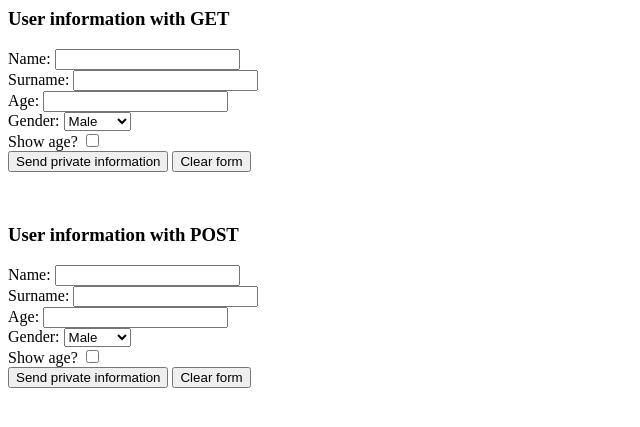
After one commit to Vaflan/FastPHPWeb, a PHP site: page /form.php in a window 1280 px wide. The commit adds this page. Shown: the top 427 px of the page, without its empty margins (0-640 px from the left). Run offline with PHP 8.4, Linux system fonts and the light colour scheme.

Commit message:
Support $_POST
now support $_POST and great new one example form.php

```diff
--- /dev/null
+++ b/web/form.php
@@ -0,0 +1,33 @@
+<form action="" method="get">
+	<h3>User information with GET</h3>
+	Name: <input type="text" name="user[name]" /><br />
+	Surname: <input type="text" name="user[surname]" /><br />
+	Age: <input type="text" name="user[age]" /><br />
+	Gender: <select name="user[gender]"><option>Male</option><option>Female</option></select><br />
+	<label>Show age? <input type="checkbox" value="1" name="user[show_age]" /></label><br />
+	<input type="submit" value="Send private information" /> <input type="reset" value="Clear form" /><br />
+</form>
+
+<?php
+if(count($_GET)) {
+	echo '<textarea style="width:330px; height: 200px;">'.print_r($_GET, true).'</textarea>';
+}
+?>
+<br />
+
+<form action="" method="post">
+	<h3>User information with POST</h3>
+	Name: <input type="text" name="user[name]" /><br />
+	Surname: <input type="text" name="user[surname]" /><br />
+	Age: <input type="text" name="user[age]" /><br />
+	Gender: <select name="user[gender]"><option>Male</option><option>Female</option></select><br />
+	<label>Show age? <input type="checkbox" value="1" name="user[show_age]" /></label><br />
+	<input type="submit" value="Send private information" /> <input type="reset" value="Clear form" /><br />
+</form>
+
+<?php
+if(count($_POST)) {
+	echo '<textarea style="width:330px; height: 200px;">'.print_r($_POST, true).'</textarea>';
+}
+?>
+<br />
```
Also changed, not shown: main.php (+12 -2 lines), web/get.php (deleted, +0 -16 lines), README.md.
